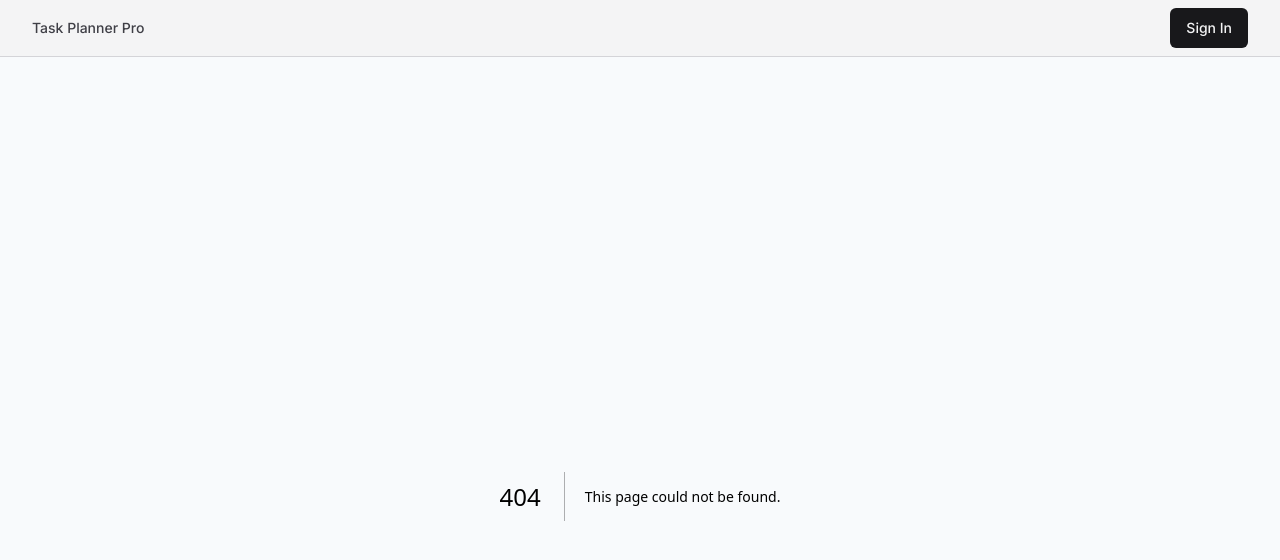
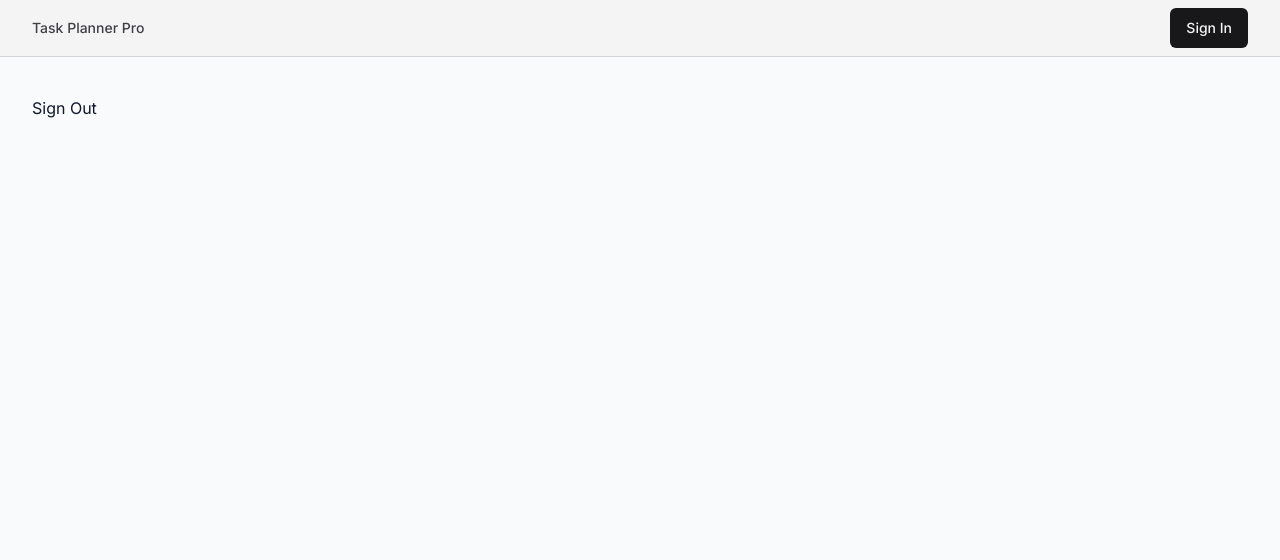
Before and after one commit to iamsomraj/task-planner, a Next.js app: page /sign-out in a window 1280 px wide. Before the commit this address had no page. Shown: the top 560 px of the page. Built offline with nearby package versions, Linux system fonts and the light colour scheme.

Commit message:
👌 IMPROVE: added sign in and sign out placeholder comps

```diff
--- /dev/null
+++ b/src/app/(auth)/sign-in/page.tsx
@@ -0,0 +1,5 @@
+const Page = () => {
+  return <div>Sign In</div>;
+};
+
+export default Page;
--- /dev/null
+++ b/src/app/(auth)/sign-out/page.tsx
@@ -0,0 +1,5 @@
+const Page = () => {
+  return <div>Sign Out</div>;
+};
+
+export default Page;
```
